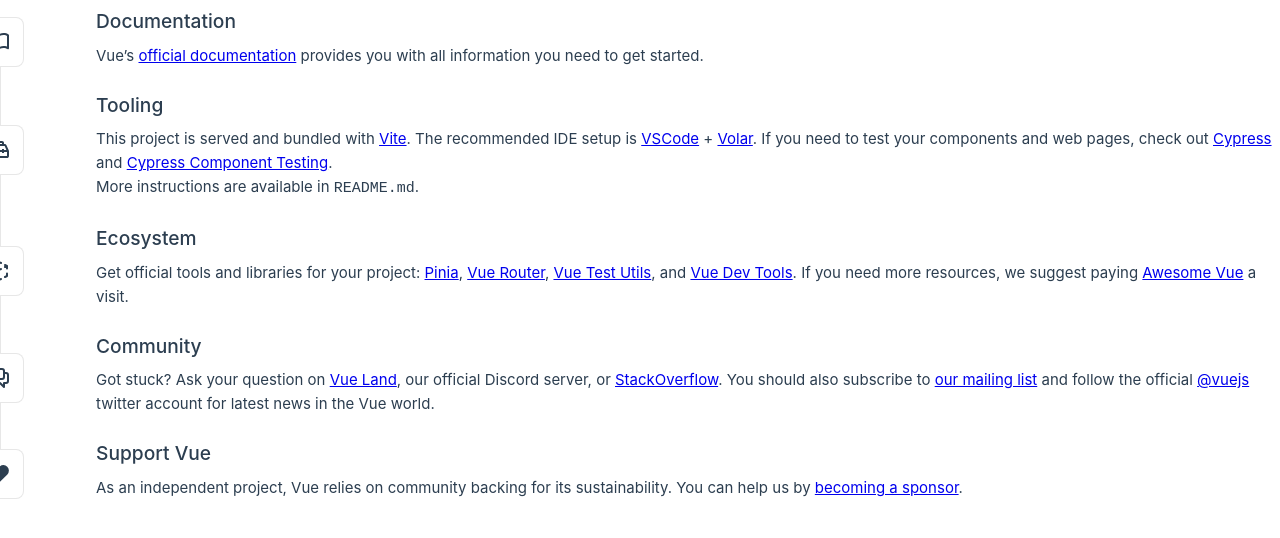
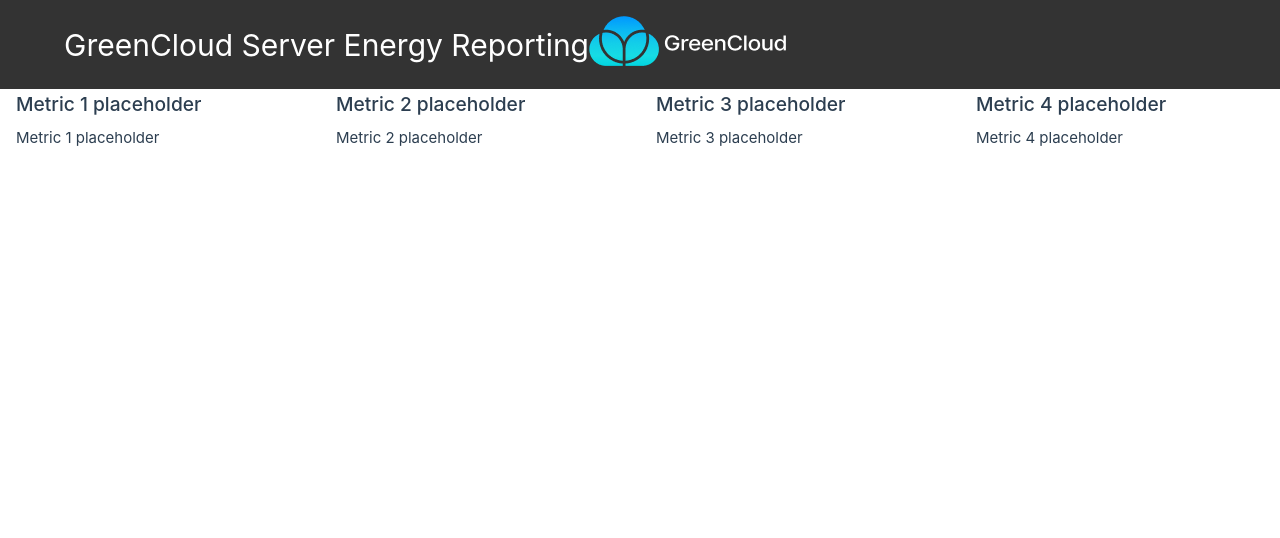
Before and after one commit to greencloudcomputing/TechZeroFE, a Vue app in the folder function-carbon-intensity-frontend/: page / in a window 1280 px wide. Shown: the top 538 px of the page. Built offline with nearby package versions, Linux system fonts and the light colour scheme.

Commit message:
Very rough layout

```diff
--- /dev/null
+++ b/function-carbon-intensity-frontend/src/components/Header.vue
@@ -0,0 +1,39 @@
+<template>
+    <header class="header">
+      <div class="content-container">
+        <h1>
+            <slot name="heading"></slot>
+        </h1>
+        <slot></slot>
+      </div>
+      <div class="logo-container">
+        <img src="@/assets/greencloudlogo.png" alt="Logo" class="logo" />
+      </div>
+    </header>
+  </template>
+
+  <style>
+  /* Basic header styles */
+  .header {
+    display: flex;
+    align-items: center;
+    background-color: #333;
+    color: #fff;
+    padding: 0.5rem 2rem;
+    justify-content: space-between;
+  }
+
+  .logo-container {
+    /* position: right; */
+  }
+
+  .content-container {
+    flex-grow: 1;
+  }
+
+  .logo {
+    height: 50px;
+    width: auto;
+  }
+
+  </style>
--- /dev/null
+++ b/function-carbon-intensity-frontend/src/components/MetricItem.vue
@@ -0,0 +1,37 @@
+<template>
+    <div class="item">
+      <div class="details">
+        <h3>
+          <slot name="heading"></slot>
+        </h3>
+        <slot></slot>
+      </div>
+    </div>
+</template>
+
+  <style scoped>
+  /* .item {
+    margin-top: 2rem;
+    display: flex;
+    position: relative;
+  } */
+
+  .details {
+    flex: 1;
+    margin-left: 1rem;
+  }
+
+  h3 {
+    font-size: 1.2rem;
+    font-weight: 500;
+    margin-bottom: 0.4rem;
+    color: var(--color-heading);
+  }
+
+  /* @media (min-width: 1024px) {
+    .item {
+      margin-top: 0;
+      padding: 0.4rem 0 1rem calc(var(--section-gap) / 2);
+    }
+  } */
+  </style>
--- a/function-carbon-intensity-frontend/src/components/TheWelcome.vue
+++ b/function-carbon-intensity-frontend/src/components/TheWelcome.vue
@@ -1,88 +1,58 @@
 <script setup lang="ts">
-import WelcomeItem from './WelcomeItem.vue'
-import DocumentationIcon from './icons/IconDocumentation.vue'
-import ToolingIcon from './icons/IconTooling.vue'
-import EcosystemIcon from './icons/IconEcosystem.vue'
-import CommunityIcon from './icons/IconCommunity.vue'
-import SupportIcon from './icons/IconSupport.vue'
+import MetricItem from './MetricItem.vue'
+import Header from './Header.vue'
+
 </script>
 
 <template>
-  <WelcomeItem>
+  <div class="header">
+    <Header>
+      <template #heading>GreenCloud Server Energy Reporting</template>
+    </Header>
+  </div>
+
+  <div class="grid-container">
+    <MetricItem>
       <template #icon>
         <DocumentationIcon />
       </template>
-    <template #heading>Documentation</template>
+      <template #heading>Metric 1 placeholder</template>
 
-    Vue’s
-    <a href="https://vuejs.org/" target="_blank" rel="noopener">official documentation</a>
-    provides you with all information you need to get started.
-  </WelcomeItem>
+      Metric 1 placeholder
+    </MetricItem>
 
-  <WelcomeItem>
+    <MetricItem>
       <template #icon>
         <ToolingIcon />
       </template>
-    <template #heading>Tooling</template>
+      <template #heading>Metric 2 placeholder</template>
+      Metric 2 placeholder
+    </MetricItem>
 
-    This project is served and bundled with
-    <a href="https://vitejs.dev/guide/features.html" target="_blank" rel="noopener">Vite</a>. The
-    recommended IDE setup is
-    <a href="https://code.visualstudio.com/" target="_blank" rel="noopener">VSCode</a> +
-    <a href="https://github.com/johnsoncodehk/volar" target="_blank" rel="noopener">Volar</a>. If
-    you need to test your components and web pages, check out
-    <a href="https://www.cypress.io/" target="_blank" rel="noopener">Cypress</a> and
-    <a href="https://on.cypress.io/component" target="_blank" rel="noopener"
-      >Cypress Component Testing</a
-    >.
-
-    <br />
-
-    More instructions are available in <code>README.md</code>.
-  </WelcomeItem>
-
-  <WelcomeItem>
+    <MetricItem>
       <template #icon>
         <EcosystemIcon />
       </template>
-    <template #heading>Ecosystem</template>
+      <template #heading>Metric 3 placeholder</template>
+      Metric 3 placeholder
+    </MetricItem>
 
-    Get official tools and libraries for your project:
-    <a href="https://pinia.vuejs.org/" target="_blank" rel="noopener">Pinia</a>,
-    <a href="https://router.vuejs.org/" target="_blank" rel="noopener">Vue Router</a>,
-    <a href="https://test-utils.vuejs.org/" target="_blank" rel="noopener">Vue Test Utils</a>, and
-    <a href="https://github.com/vuejs/devtools" target="_blank" rel="noopener">Vue Dev Tools</a>. If
-    you need more resources, we suggest paying
-    <a href="https://github.com/vuejs/awesome-vue" target="_blank" rel="noopener">Awesome Vue</a>
-    a visit.
-  </WelcomeItem>
-
-  <WelcomeItem>
-    <template #icon>
-      <CommunityIcon />
-    </template>
-    <template #heading>Community</template>
-
-    Got stuck? Ask your question on
-    <a href="https://chat.vuejs.org" target="_blank" rel="noopener">Vue Land</a>, our official
-    Discord server, or
-    <a href="https://stackoverflow.com/questions/tagged/vue.js" target="_blank" rel="noopener"
-      >StackOverflow</a
-    >. You should also subscribe to
-    <a href="https://news.vuejs.org" target="_blank" rel="noopener">our mailing list</a> and follow
-    the official
-    <a href="https://twitter.com/vuejs" target="_blank" rel="noopener">@vuejs</a>
-    twitter account for latest news in the Vue world.
-  </WelcomeItem>
-
-  <WelcomeItem>
+    <MetricItem>
       <template #icon>
         <SupportIcon />
       </template>
-    <template #heading>Support Vue</template>
+      <template #heading>Metric 4 placeholder</template>
 
-    As an independent project, Vue relies on community backing for its sustainability. You can help
-    us by
-    <a href="https://vuejs.org/sponsor/" target="_blank" rel="noopener">becoming a sponsor</a>.
-  </WelcomeItem>
+      Metric 4 placeholder
+    </MetricItem>
+
+  </div>
+
 </template>
+
+<style>
+.grid-container {
+  display: grid;
+  grid-template-columns: repeat(4, 1fr);
+}
+</style>
```
Lines whose indentation alone changed are shown as unchanged.
